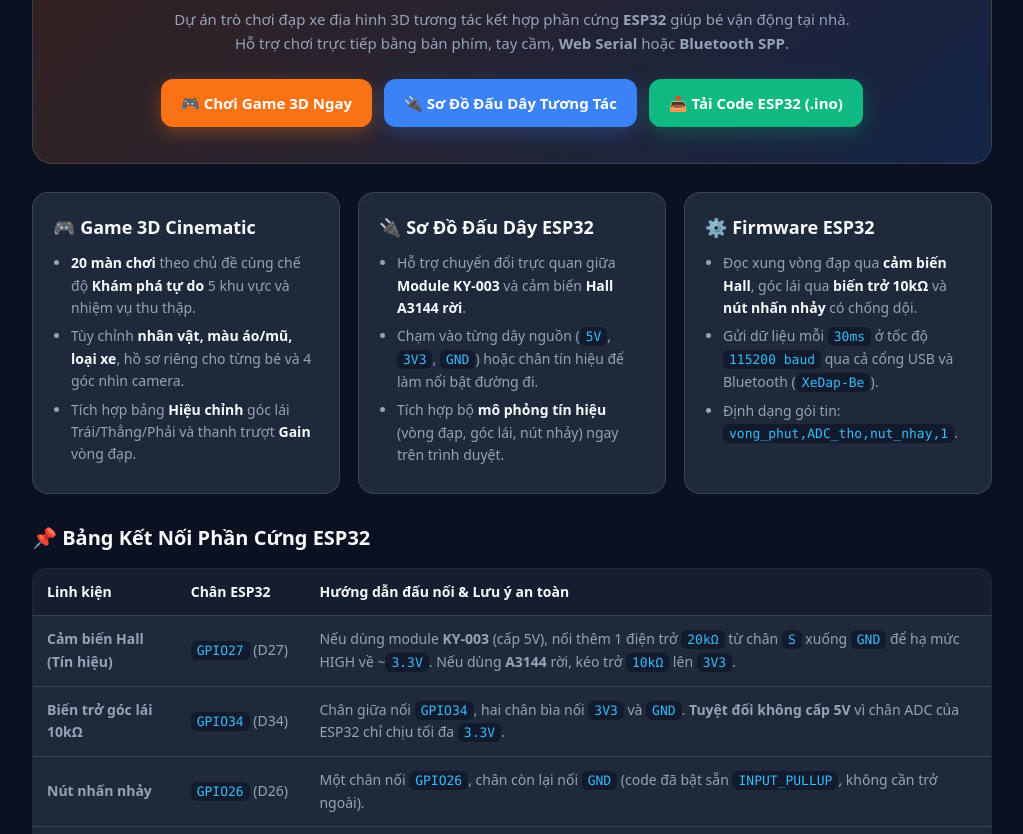
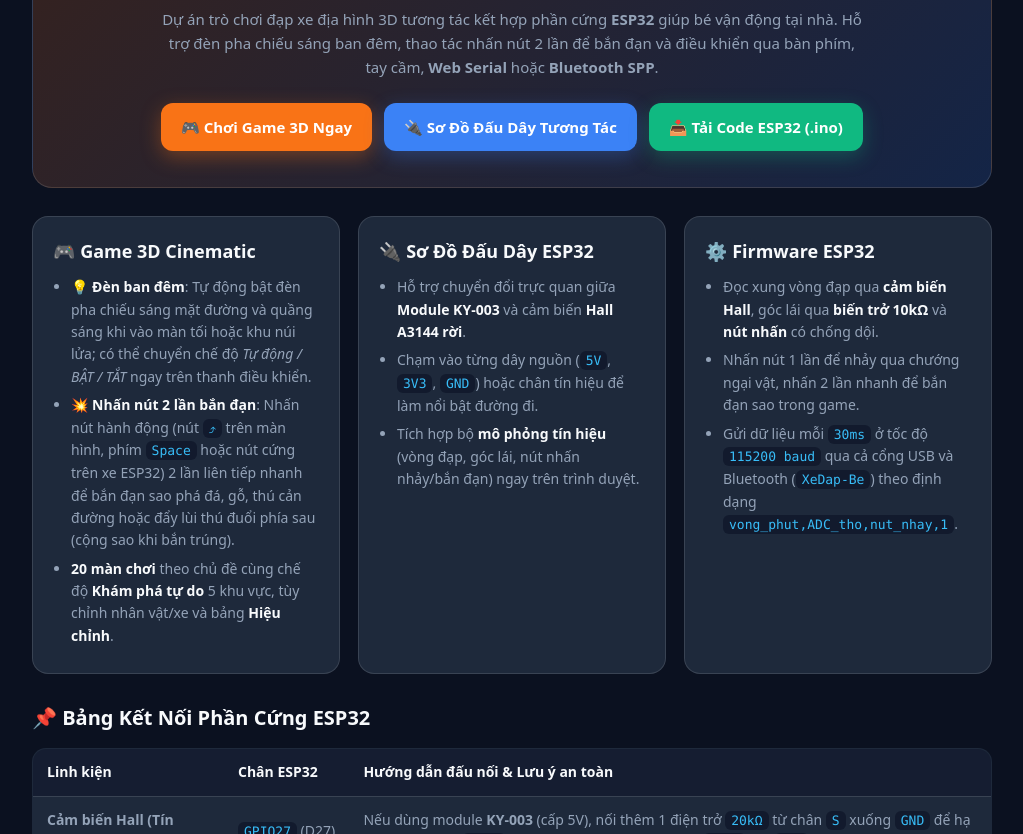
Before and after one commit to vanphumarine/be-dap-xe-3d-esp32, a plain HTML site: page index.html in a window 1280 px wide. Shown: the part 118-952 px from the top of the page, without its empty margins (128-1151 px from the left). Drawn offline with Linux system fonts and the light colour scheme.

Commit message:
Add files via upload

```diff
--- a/index.html
+++ b/index.html
@@ -47,7 +47,7 @@
   }
   header p {
     color: var(--muted);
-    max-width: 680px;
+    max-width: 700px;
     margin: 0 auto 24px;
     font-size: 15px;
   }
@@ -179,7 +179,7 @@
 <div class="container">
   <header>
     <h1>🚵 Bé Đạp Xe Địa Hình 3D · ESP32 Bike Simulator</h1>
-    <p>Dự án trò chơi đạp xe địa hình 3D tương tác kết hợp phần cứng <strong>ESP32</strong> giúp bé vận động tại nhà. Hỗ trợ chơi trực tiếp bằng bàn phím, tay cầm, <strong>Web Serial</strong> hoặc <strong>Bluetooth SPP</strong>.</p>
+    <p>Dự án trò chơi đạp xe địa hình 3D tương tác kết hợp phần cứng <strong>ESP32</strong> giúp bé vận động tại nhà. Hỗ trợ đèn pha chiếu sáng ban đêm, thao tác nhấn nút 2 lần để bắn đạn và điều khiển qua bàn phím, tay cầm, <strong>Web Serial</strong> hoặc <strong>Bluetooth SPP</strong>.</p>
     <div class="cta-group">
       <a class="btn btn-primary" href="Minh_Khang_Game_Dev.html">🎮 Chơi Game 3D Ngay</a>
       <a class="btn btn-blue" href="So-do-ESP32-KY003-da-sua.html">🔌 Sơ Đồ Đấu Dây Tương Tác</a>
@@ -191,9 +191,9 @@
     <div class="card">
       <h2>🎮 Game 3D Cinematic</h2>
       <ul>
-        <li><strong>20 màn chơi</strong> theo chủ đề cùng chế độ <strong>Khám phá tự do</strong> 5 khu vực và nhiệm vụ thu thập.</li>
-        <li>Tùy chỉnh <strong>nhân vật, màu áo/mũ, loại xe</strong>, hồ sơ riêng cho từng bé và 4 góc nhìn camera.</li>
-        <li>Tích hợp bảng <strong>Hiệu chỉnh</strong> góc lái Trái/Thẳng/Phải và thanh trượt <strong>Gain</strong> vòng đạp.</li>
+        <li><strong>💡 Đèn ban đêm</strong>: Tự động bật đèn pha chiếu sáng mặt đường và quầng sáng khi vào màn tối hoặc khu núi lửa; có thể chuyển chế độ <em>Tự động / BẬT / TẮT</em> ngay trên thanh điều khiển.</li>
+        <li><strong>💥 Nhấn nút 2 lần bắn đạn</strong>: Nhấn nút hành động (nút <code>⤴</code> trên màn hình, phím <code>Space</code> hoặc nút cứng trên xe ESP32) 2 lần liên tiếp nhanh để bắn đạn sao phá đá, gỗ, thú cản đường hoặc đẩy lùi thú đuổi phía sau (cộng sao khi bắn trúng).</li>
+        <li><strong>20 màn chơi</strong> theo chủ đề cùng chế độ <strong>Khám phá tự do</strong> 5 khu vực, tùy chỉnh nhân vật/xe và bảng <strong>Hiệu chỉnh</strong>.</li>
       </ul>
     </div>
 
@@ -202,16 +202,16 @@
       <ul>
         <li>Hỗ trợ chuyển đổi trực quan giữa <strong>Module KY-003</strong> và cảm biến <strong>Hall A3144 rời</strong>.</li>
         <li>Chạm vào từng dây nguồn (<code>5V</code>, <code>3V3</code>, <code>GND</code>) hoặc chân tín hiệu để làm nổi bật đường đi.</li>
-        <li>Tích hợp bộ <strong>mô phỏng tín hiệu</strong> (vòng đạp, góc lái, nút nhảy) ngay trên trình duyệt.</li>
+        <li>Tích hợp bộ <strong>mô phỏng tín hiệu</strong> (vòng đạp, góc lái, nút nhấn nhảy/bắn đạn) ngay trên trình duyệt.</li>
       </ul>
     </div>
 
     <div class="card">
       <h2>⚙️ Firmware ESP32</h2>
       <ul>
-        <li>Đọc xung vòng đạp qua <strong>cảm biến Hall</strong>, góc lái qua <strong>biến trở 10kΩ</strong> và <strong>nút nhấn nhảy</strong> có chống dội.</li>
-        <li>Gửi dữ liệu mỗi <code>30ms</code> ở tốc độ <code>115200 baud</code> qua cả cổng USB và Bluetooth (<code>XeDap-Be</code>).</li>
-        <li>Định dạng gói tin: <code>vong_phut,ADC_tho,nut_nhay,1</code>.</li>
+        <li>Đọc xung vòng đạp qua <strong>cảm biến Hall</strong>, góc lái qua <strong>biến trở 10kΩ</strong> và <strong>nút nhấn</strong> có chống dội.</li>
+        <li>Nhấn nút 1 lần để nhảy qua chướng ngại vật, nhấn 2 lần nhanh để bắn đạn sao trong game.</li>
+        <li>Gửi dữ liệu mỗi <code>30ms</code> ở tốc độ <code>115200 baud</code> qua cả cổng USB và Bluetooth (<code>XeDap-Be</code>) theo định dạng <code>vong_phut,ADC_tho,nut_nhay,1</code>.</li>
       </ul>
     </div>
   </div>
@@ -237,9 +237,9 @@
         <td>Chân giữa nối <code>GPIO34</code>, hai chân bìa nối <code>3V3</code> và <code>GND</code>. <strong>Tuyệt đối không cấp 5V</strong> vì chân ADC của ESP32 chỉ chịu tối đa <code>3.3V</code>.</td>
       </tr>
       <tr>
-        <td><strong>Nút nhấn nhảy</strong></td>
+        <td><strong>Nút nhấn (Nhảy / Nhấn 2 lần bắn đạn)</strong></td>
         <td><code>GPIO26</code> (D26)</td>
-        <td>Một chân nối <code>GPIO26</code>, chân còn lại nối <code>GND</code> (code đã bật sẵn <code>INPUT_PULLUP</code>, không cần trở ngoài).</td>
+        <td>Một chân nối <code>GPIO26</code>, chân còn lại nối <code>GND</code> (code đã bật sẵn <code>INPUT_PULLUP</code>, không cần trở ngoài). Nhấn 1 lần để nhảy, nhấn 2 lần nhanh liên tiếp để bắn đạn.</td>
       </tr>
       <tr>
         <td><strong>Nguồn &amp; Mass chung</strong></td>
@@ -266,7 +266,7 @@
     <div class="step">
       <div class="step-num">3</div>
       <div>
-        <strong>Kết nối &amp; Hiệu chỉnh góc lái:</strong> Trong giao diện game, bấm <strong>🔌 Serial/BT</strong> (hoặc <strong>🔵 Bluetooth</strong>) để kết nối với ESP32. Sau đó mở <strong>🎛️ Hiệu chỉnh</strong>, quay ghi đông lần lượt sang <em>Hết Trái</em>, <em>Thẳng</em>, <em>Hết Phải</em> để lưu góc lái và điều chỉnh <em>Gain</em> vòng đạp phù hợp với sức của bé.
+        <strong>Kết nối, bật đèn &amp; thao tác:</strong> Trong giao diện game, bấm <strong>🔌 Serial/BT</strong> (hoặc <strong>🔵 Bluetooth</strong>) để kết nối với ESP32; dùng nút <strong>💡 Đèn</strong> để đổi chế độ đèn pha khi đi màn tối; nhấn nút 1 lần để nhảy hoặc nhấn 2 lần nhanh để bắn đạn. Mở <strong>🎛️ Hiệu chỉnh</strong> để lưu góc lái và điều chỉnh <em>Gain</em> vòng đạp phù hợp với sức của bé.
       </div>
     </div>
   </div>
```
Also changed, not shown: 1 other file.
